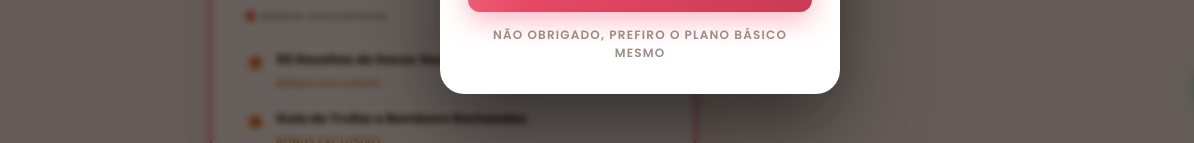
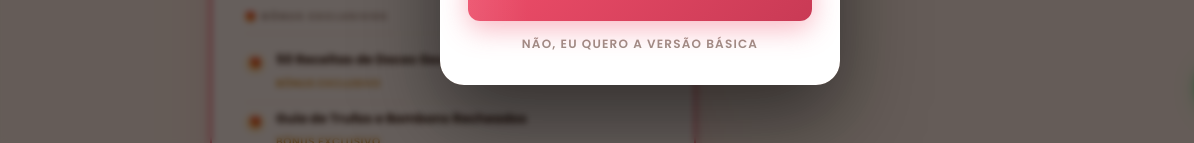
Before and after one commit to levifamoso9898-cmyk/recheiooficial, a plain HTML site: page index.html in a window 1280 px wide. Both pictures are taken after a click on the button "ACESSAR PLANO BÁSICO". Shown: the part 7067-7210 px from the top of the page, 0-1194 px from the left. Drawn offline with Linux system fonts and the light colour scheme.

Commit message:
Add files via upload

```diff
--- a/index.html
+++ b/index.html
@@ -1839,7 +1839,7 @@ function closeUpgradeModal(){
 
       <a href="https://www.ggcheckout.com/checkout/v5/kPIp6f0yZO1hsQKJsqld" target="_blank" class="btn-modal-yes">🔓 Sim! Quero a Oferta Especial</a>
 
-      <a href="https://www.ggcheckout.com/checkout/v5/TMTSepbxV9QXZlr5NEZE" target="_blank" class="btn-modal-no" onclick="closeUpgradeModal()">Não obrigado, prefiro o plano básico mesmo</a>
+      <a href="https://www.ggcheckout.com/checkout/v5/TMTSepbxV9QXZlr5NEZE" target="_blank" class="btn-modal-no" onclick="closeUpgradeModal()">Não, eu quero a versão básica</a>
 
     </div>
   </div>
```
